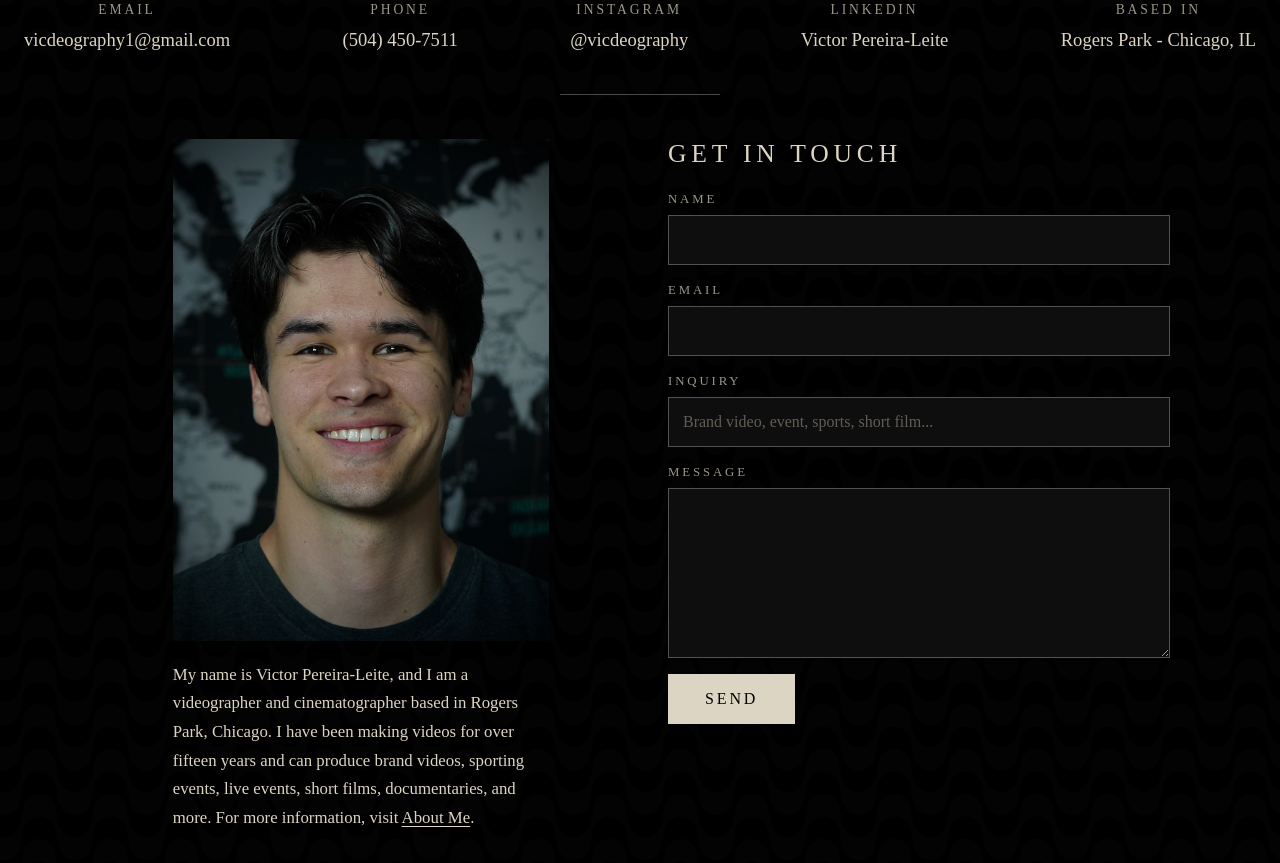
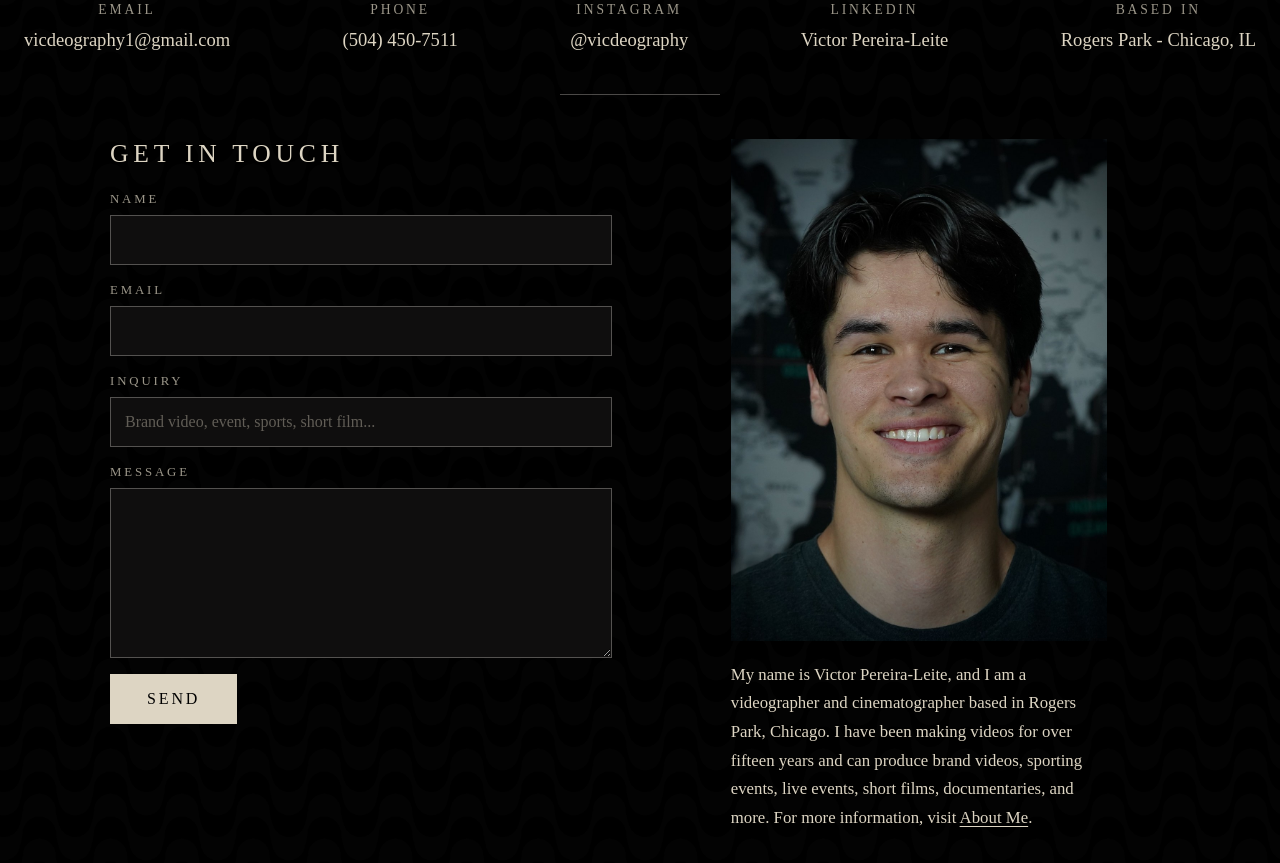
Before and after one commit to vicdeography/videography-portfolio, a Next.js app: page / in a window 1280 px wide. Shown: the part 960-1823 px from the top of the page. Built offline with nearby package versions, Linux system fonts and the light colour scheme.

Commit message:
Show Get in Touch before About Me on the home page
Co-Authored-By: Claude Opus 5.5 <noreply@anthropic.com>
Claude-Session: https://claude.ai/code/session_012doww6FyTtxXFFgc2YjrpC

```diff
--- a/app/page.js
+++ b/app/page.js
@@ -88,6 +88,11 @@ export default function HomePage() {
 
           <section className="content-block about-section">
             <div className="intro-grid">
+              <Reveal className="get-in-touch">
+                <h2 className="contact-heading">Get in Touch</h2>
+                <ContactForm />
+              </Reveal>
+
               <Reveal className="about-teaser">
                 <img className="about-portrait" src={portraitImage.src} alt="Victor Pereira-Leite" />
                 <p>
@@ -97,11 +102,6 @@ export default function HomePage() {
                   more information, visit <Link href="/about">About Me</Link>.
                 </p>
               </Reveal>
-
-              <Reveal className="get-in-touch">
-                <h2 className="contact-heading">Get in Touch</h2>
-                <ContactForm />
-              </Reveal>
             </div>
           </section>
         </div>
```
